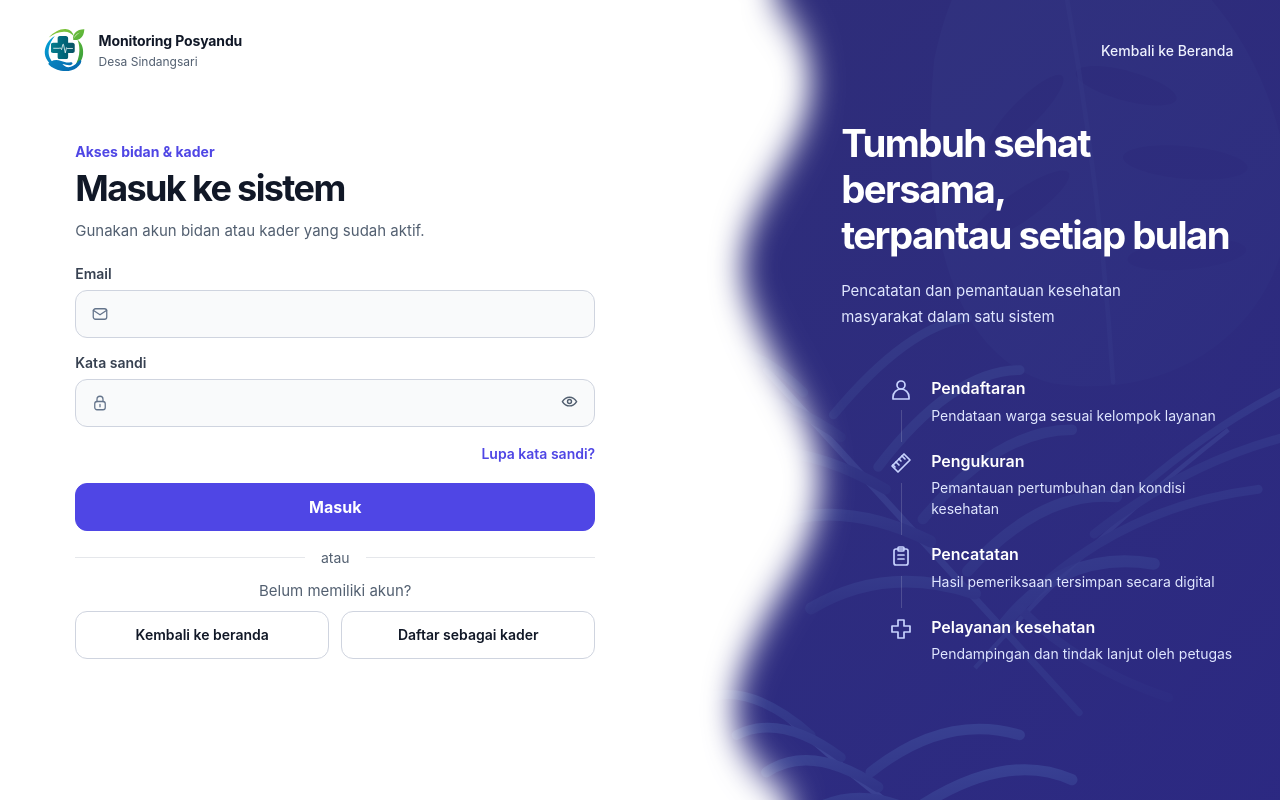
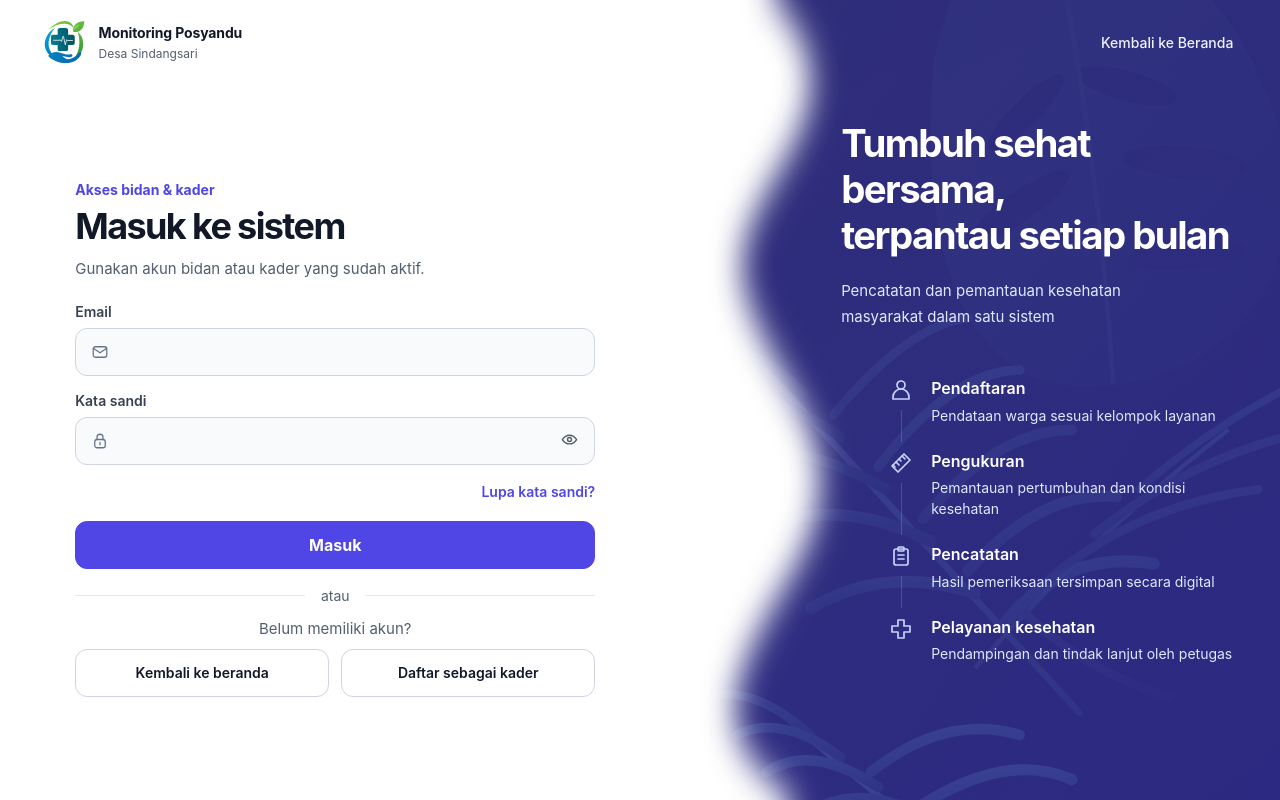
Before and after one commit to crismanturnip/monitoring-posyandu-sindangsari, a Next.js app in the folder next-app/: page /login in a window 1280 px wide. Built offline with nearby package versions, Linux system fonts and the light colour scheme.

Commit message:
Rapikan posisi form di layar pendek

```diff
--- a/next-app/components/auth-shell.module.css
+++ b/next-app/components/auth-shell.module.css
@@ -68,8 +68,9 @@
 @media (min-width: 1600px) { .formContent { max-width: 580px; } }
 @media (max-width: 1100px) { .identity { inset: 24px 28px auto; } .content { padding: 104px 28px 24px; } .fields { grid-template-columns: 1fr; } .artCaption { padding-left: 28%; padding-right: 24px; } }
 @media (min-width: 761px) and (max-height: 850px) {
-  .content { padding-top: 20px; padding-bottom: 20px; }
-  .identity { margin-bottom: 18px; }
+  .identity { top: 20px; }
+  .content { padding-top: 96px; padding-bottom: 20px; }
+  .formArea { padding-block: 24px; }
   .brand > svg { flex-basis: 44px; width: 44px; height: 44px; }
   .eyebrow { margin-bottom: 6px; }
   .content h1 { margin-bottom: 10px; font-size: 36px; }
```
